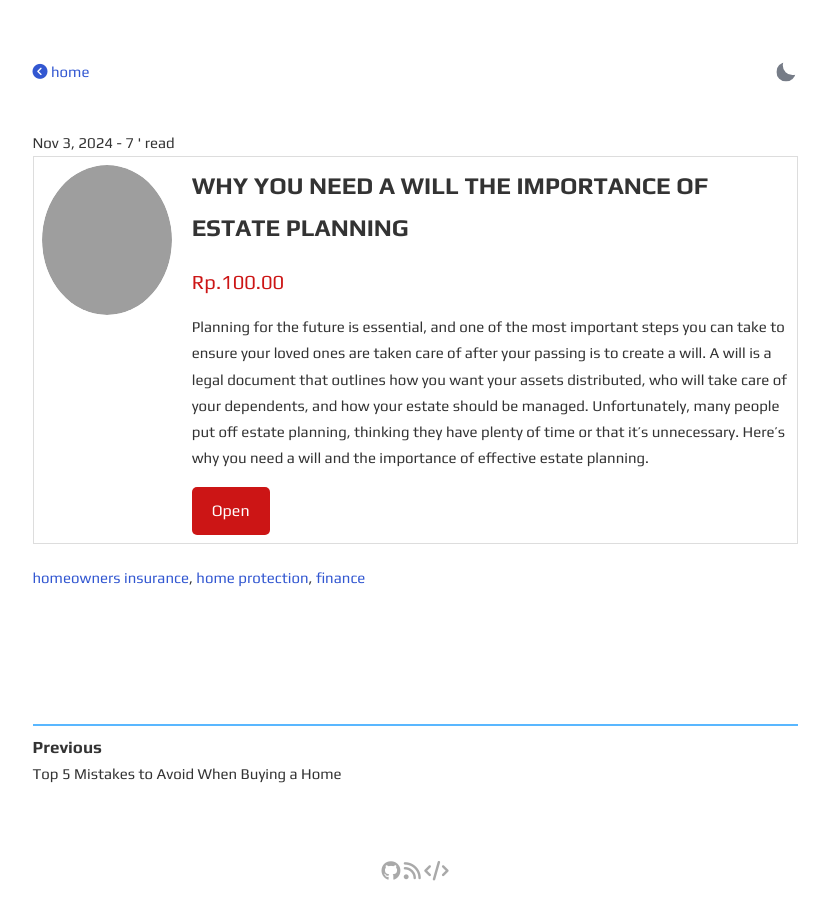
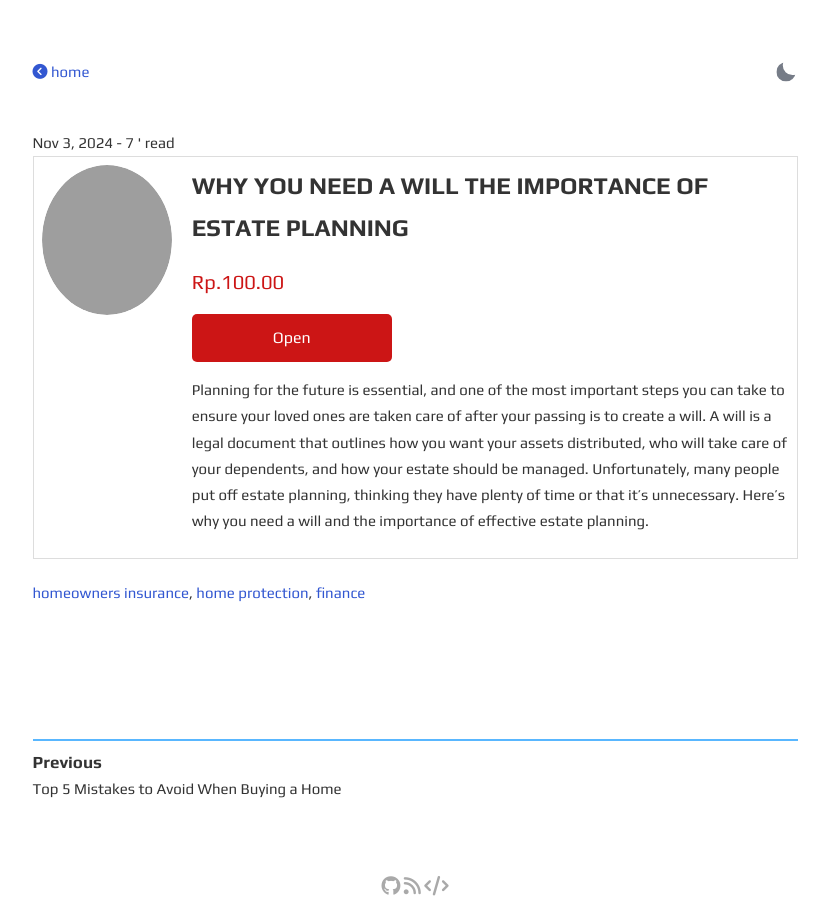
Before and after one commit to ZollaMaga/newsblog, a Jekyll site: the page built from _posts/2024-11-03-why-you-need-a-will-the-importance-of-estate-planning.md, in a window 1280 px wide. Shown: the whole page, without its empty margins (225-1054 px from the left). Built offline with Jekyll 4.4.1, drawn with Linux system fonts in a browser that asks for light colours; grey boxes are pictures that could not be loaded.

Commit message:
Update post.html

```diff
--- a/_layouts/post.html
+++ b/_layouts/post.html
@@ -21,8 +21,9 @@ layout: default
         <div class="container-details">
         <h1 class="title">{{ page.title }}</h1>
         <p class="follower">Rp.100.00</p>
+	<a class="container-link" href="">Open</a>
         <p class="container-description">{{ content }}</p>
-        <a class="container-link" href="">Open</a>
+
         </div>
     </div>
 
@@ -87,6 +88,8 @@ layout: default
   font-size: 16px;
   border-radius: 5px;
   transition: background-color 0.3s ease;
+    width: 200px;
+    text-align: center;
 }
 
 .container-link:hover {
```
